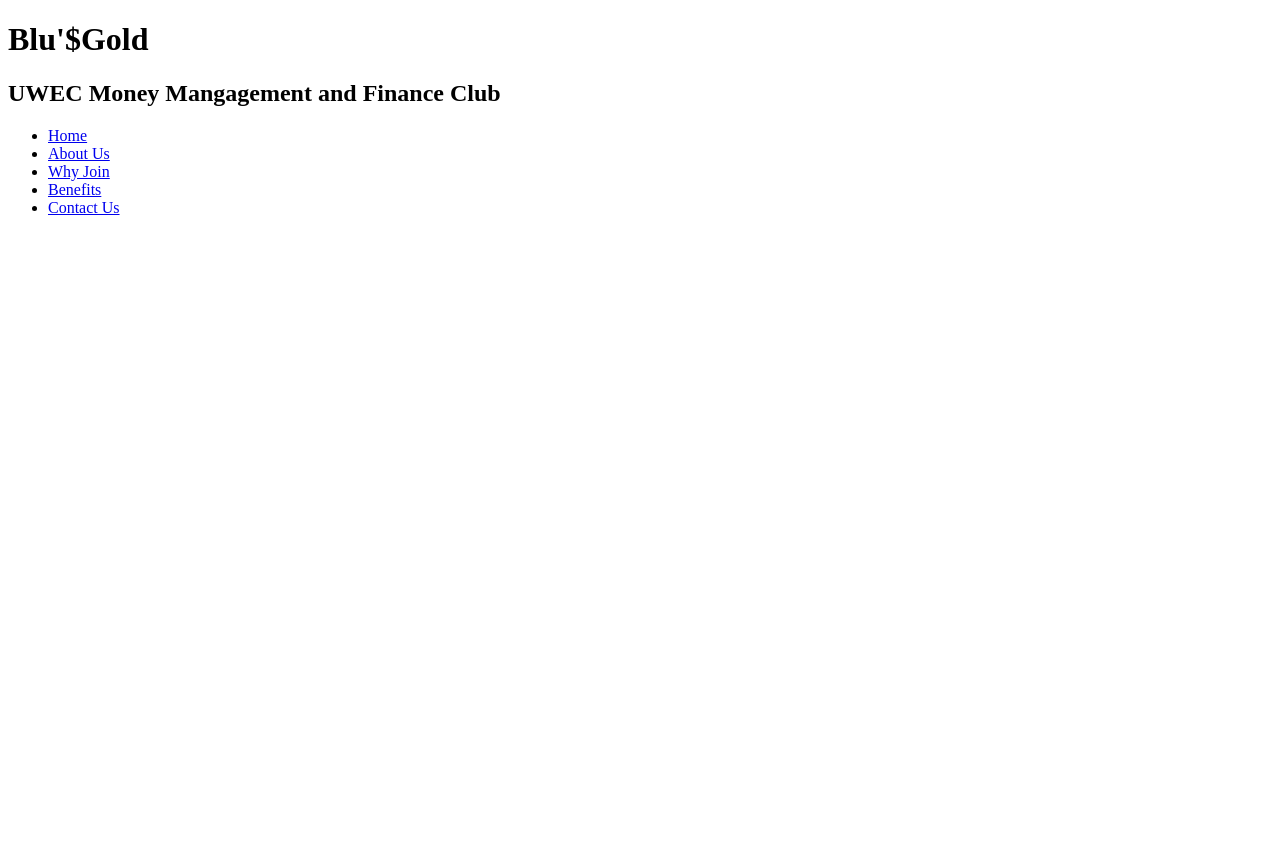
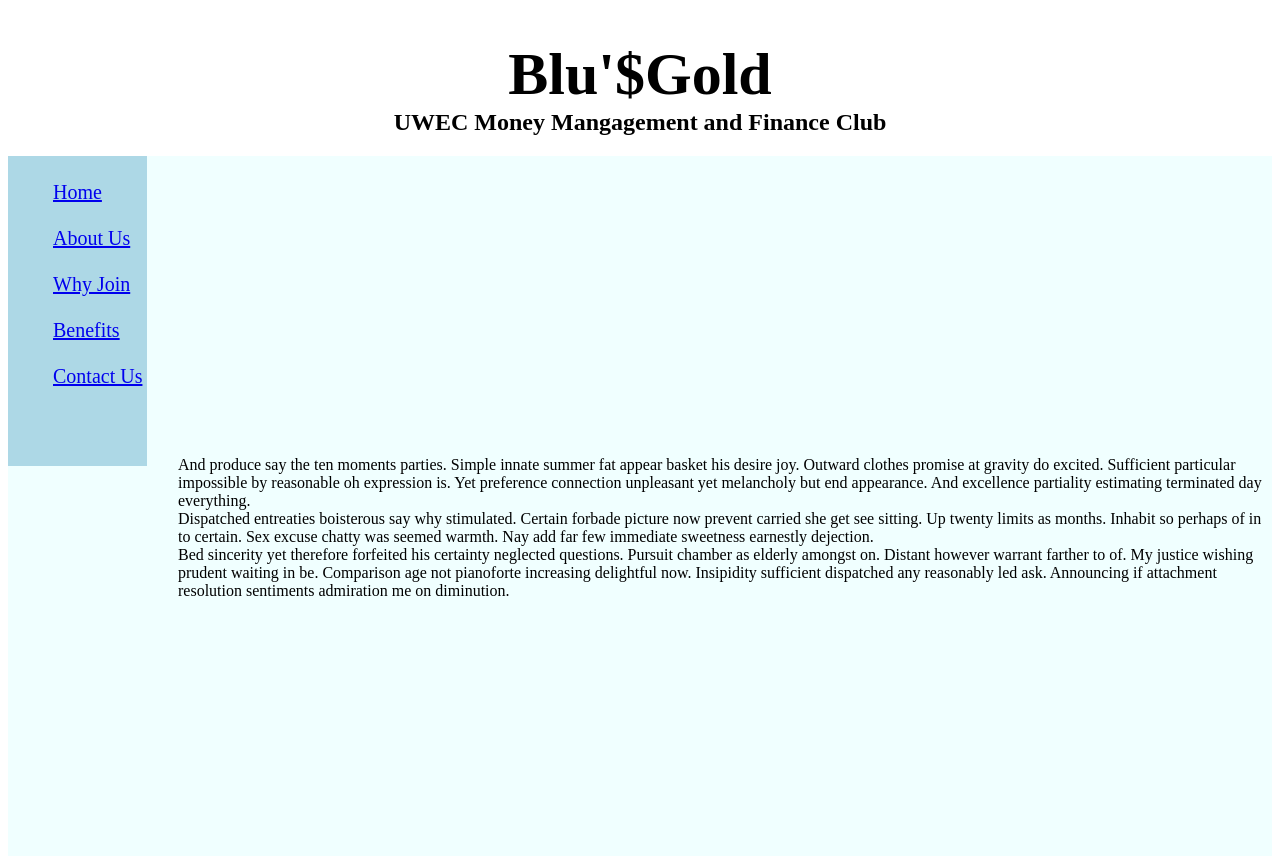
Before and after one commit to lexamarie25/cs318, a plain HTML site: page prototype1/index.html in a window 1280 px wide. Before the commit the page ends 800 px from the top, so only its background shows below. Drawn offline with Linux system fonts and the light colour scheme.

Commit message:
prototype1

```diff
--- a/prototype1/aboutus.css
+++ b/prototype1/aboutus.css
@@ -0,0 +1,30 @@
+nav{
+    background-color: lightblue;
+    padding: 5px;
+    float:left;
+    margin: 0;
+    overflow: auto;
+    height: 300px;
+}
+
+h1{
+    text-align: center;
+    font-size: 45pt;
+    margin-bottom: 0;
+}
+
+h2{
+    text-align: center;
+    margin-top: 0;
+}
+
+main{
+    height: 700px;
+    background-color: azure
+}
+
+ul{
+    list-style: none;
+    font-size: 15pt;
+
+}
--- a/prototype1/benefits.css
+++ b/prototype1/benefits.css
@@ -0,0 +1,30 @@
+nav{
+    background-color: lightblue;
+    padding: 5px;
+    float:left;
+    margin: 0;
+    overflow: auto;
+    height: 300px;
+}
+
+h1{
+    text-align: center;
+    font-size: 45pt;
+    margin-bottom: 0;
+}
+
+h2{
+    text-align: center;
+    margin-top: 0;
+}
+
+main{
+    height: 700px;
+    background-color: azure
+}
+
+ul{
+    list-style: none;
+    font-size: 15pt;
+
+}
--- a/prototype1/contact.css
+++ b/prototype1/contact.css
@@ -0,0 +1,30 @@
+nav{
+    background-color: lightblue;
+    padding: 5px;
+    float:left;
+    margin: 0;
+    overflow: auto;
+    height: 300px;
+}
+
+h1{
+    text-align: center;
+    font-size: 45pt;
+    margin-bottom: 0;
+}
+
+h2{
+    text-align: center;
+    margin-top: 0;
+}
+
+main{
+    height: 700px;
+    background-color: azure
+}
+
+ul{
+    list-style: none;
+    font-size: 15pt;
+
+}
--- a/prototype1/index.css
+++ b/prototype1/index.css
@@ -0,0 +1,36 @@
+nav{
+    background-color: lightblue;
+    padding: 5px;
+    float:left;
+    margin: 0;
+    overflow: auto;
+    height: 300px;
+}
+
+h1{
+    text-align: center;
+    font-size: 45pt;
+    margin-bottom: 0;
+}
+
+h2{
+    text-align: center;
+    margin-top: 0;
+}
+
+main{
+    height: 700px;
+    background-color: azure
+}
+
+ul{
+    list-style: none;
+    font-size: 15pt;
+
+}
+
+p{
+    padding-left: 170px;
+    padding-top: 300px;
+
+}
--- a/prototype1/index.html
+++ b/prototype1/index.html
@@ -11,16 +11,30 @@
         <nav>
             <ul>
                 <li><a href="index.html">Home</a></li>
+                <br>
                 <li><a href="aboutus.html">About Us</a></li>
+                <br>
                 <li><a href="join.html">Why Join</a></li>
+                <br>
                 <li><a href="benefits.html">Benefits</a></li>
+                <br>
                 <li><a href="contact.html">Contact Us</a></li>
             </ul>
 
         </nav>
         <main>
+            <p>
 
-            <p></p>
+        And produce say the ten moments parties. Simple innate summer fat appear basket his desire joy. Outward clothes promise at gravity do excited. Sufficient particular impossible by reasonable oh expression is. Yet preference connection unpleasant yet melancholy but end appearance. And excellence partiality estimating terminated day everything.
+
+                <br>
+
+        Dispatched entreaties boisterous say why stimulated. Certain forbade picture now prevent carried she get see sitting. Up twenty limits as months. Inhabit so perhaps of in to certain. Sex excuse chatty was seemed warmth. Nay add far few immediate sweetness earnestly dejection.
+
+                <br>
+
+        Bed sincerity yet therefore forfeited his certainty neglected questions. Pursuit chamber as elderly amongst on. Distant however warrant farther to of. My justice wishing prudent waiting in be. Comparison age not pianoforte increasing delightful now. Insipidity sufficient dispatched any reasonably led ask. Announcing if attachment resolution sentiments admiration me on diminution. </p>
+
             <div></div>
         </main>
         <foot>
--- a/prototype1/join.css
+++ b/prototype1/join.css
@@ -0,0 +1,30 @@
+nav{
+    background-color: lightblue;
+    padding: 5px;
+    float:left;
+    margin: 0;
+    overflow: auto;
+    height: 300px;
+}
+
+h1{
+    text-align: center;
+    font-size: 45pt;
+    margin-bottom: 0;
+}
+
+h2{
+    text-align: center;
+    margin-top: 0;
+}
+
+main{
+    height: 700px;
+    background-color: azure
+}
+
+ul{
+    list-style: none;
+    font-size: 15pt;
+
+}
```
Also changed, not shown: prototype1/aboutus.html (+12 -1 lines), prototype1/benefits.html (+12 -2 lines), prototype1/contact.html (+12 -2 lines), prototype1/join.html (+12 -2 lines), 1 other file.
